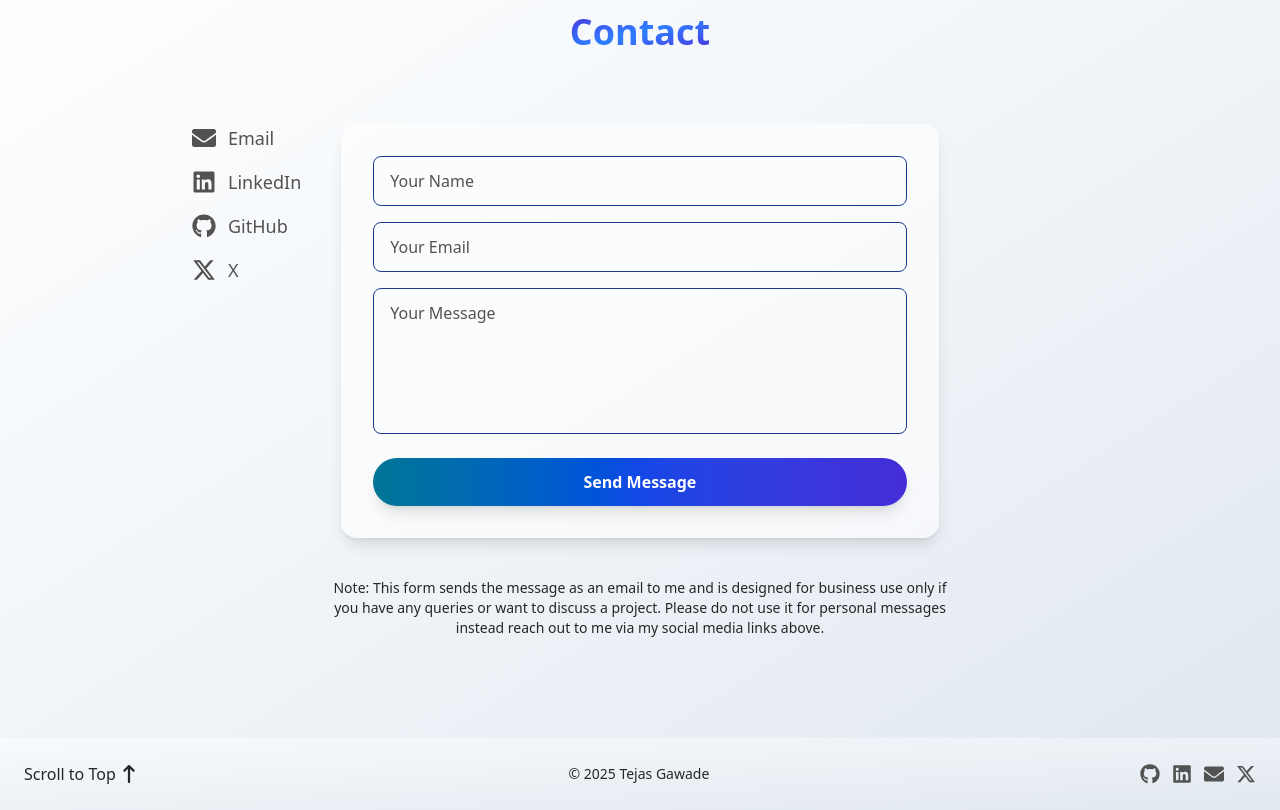
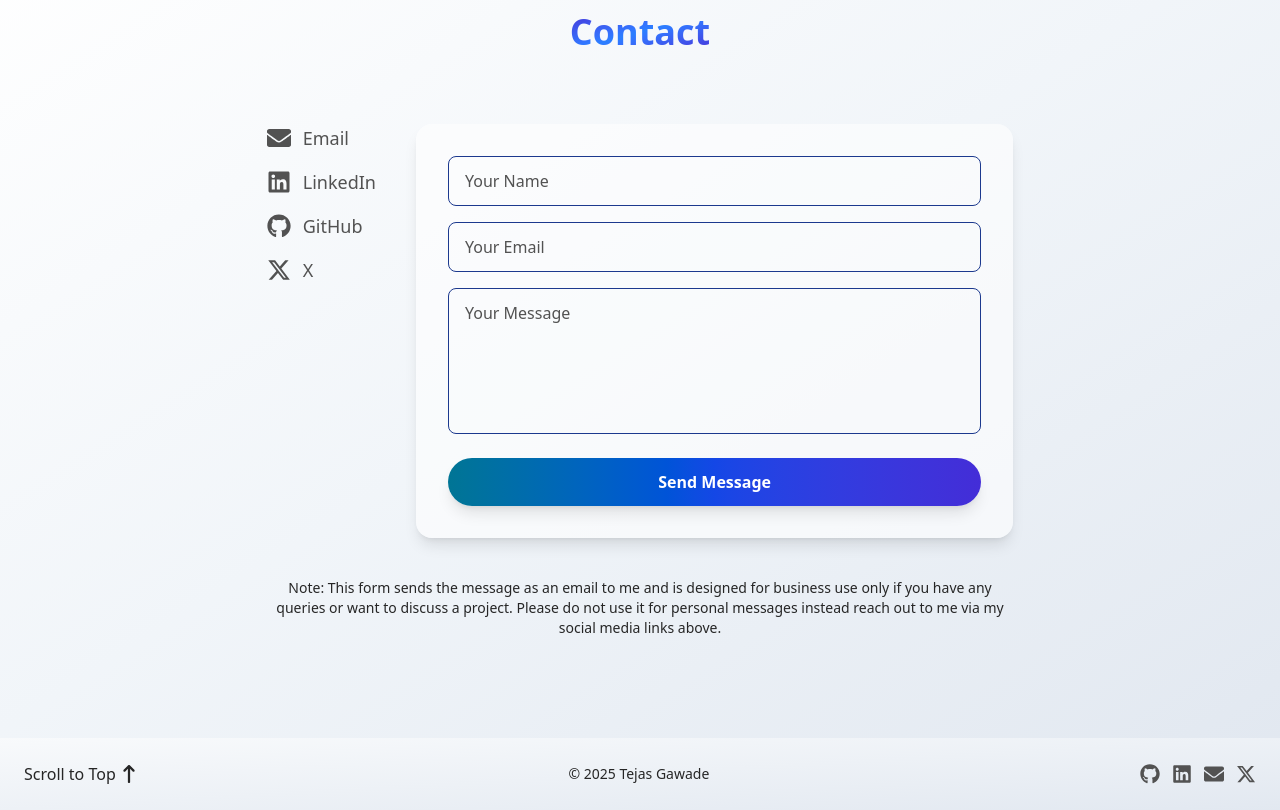
Before and after one commit to tejasg99/portfolio, a React (Vite) app: page / in a window 1280 px wide. Shown: the part 3740-4550 px from the top of the page. Built offline with nearby package versions, Linux system fonts and the light colour scheme; no server answers.

Commit message:
Fix contact section

```diff
--- a/src/components/Contact.jsx
+++ b/src/components/Contact.jsx
@@ -58,7 +58,7 @@ const Contact = () => {
       >
         Contact
       </motion.h2>
-      <div className="flex flex-col md:flex-row gap-10 items-start w-full max-w-4xl mt-10">
+      <div className="flex flex-col md:flex-row gap-10 items-start justify-center w-full max-w-4xl mt-10">
         <div className="mx-auto md:mx-0 flex flex-col gap-4 mb-8 md:mb-0">
           {socials.map((s) => (
             <a key={s.label} href={s.url} target="_blank" rel="noopener noreferrer" className="flex items-center gap-3 text-lg text-neutral-600 dark:text-neutral-400 dark:hover:text-neutral-200 hover:text-black transition-colors">
@@ -98,7 +98,7 @@ const Contact = () => {
           </motion.button>
         </form>
       </div>
-      <div className='max-w-2xl mt-5 text-center p-5'>
+      <div className='max-w-3xl mt-5 text-center p-5'>
         <p className='text-sm text-neutral-800 dark:text-neutral-400'>
           Note: This form sends the message as an email to me and is designed for business use only if you have any queries or want to discuss a project. Please do not use it for personal messages instead reach out to me via my social media links above.
         </p>
```
